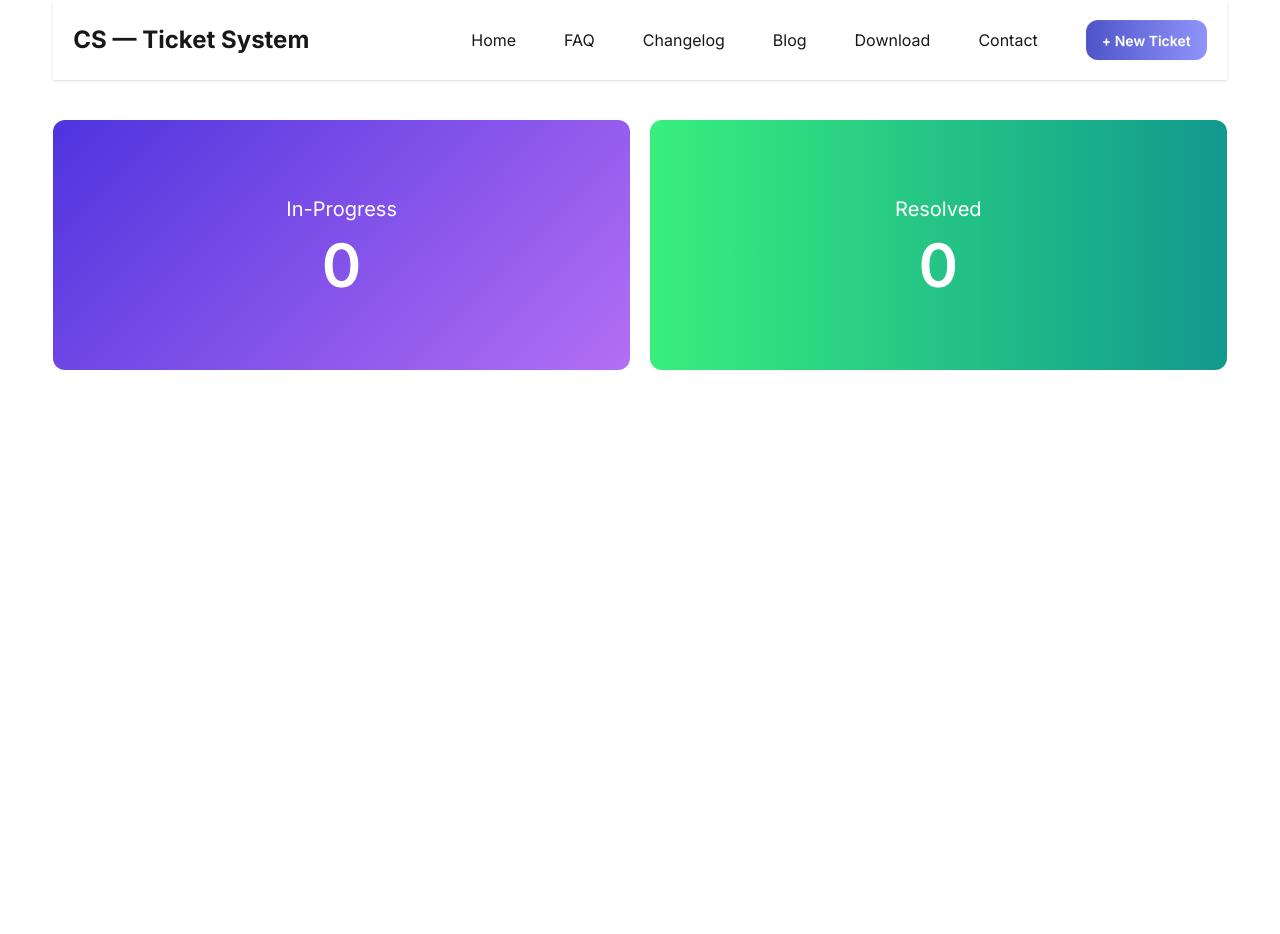
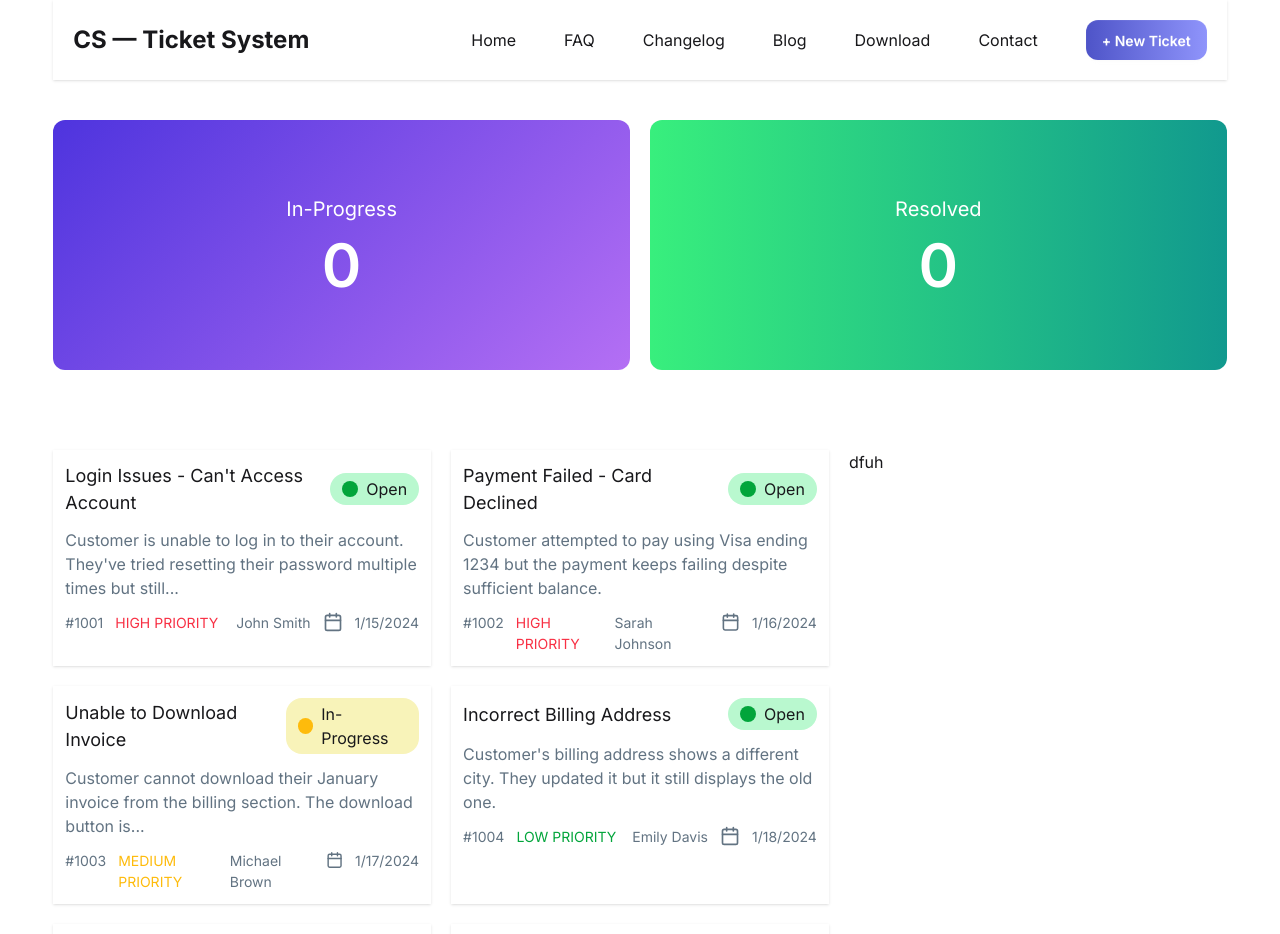
Before and after one commit to sukanta022/Customer-Support-Zone_React, a React (Vite) app: page / in a window 1280 px wide. Shown: the top 934 px of the page. Before the commit the page ends 800 px from the top, so only its background shows below. Built offline with nearby package versions, Linux system fonts and the light colour scheme.

Commit message:
added all tickets in UI

```diff
--- /dev/null
+++ b/src/Components/Ticket.jsx
@@ -0,0 +1,35 @@
+import React from 'react';
+import { Calendar } from 'lucide-react';
+const Ticket = ({ticket}) => {
+    console.log(ticket)
+    return (
+        <div className=' bg-[#FFFFFF] shadow p-3 space-y-3'>
+            <div className='flex justify-between items-center'>
+                <p className='text-[18px] '>{ticket.title}</p>
+
+                <div className={`${ticket.status==="In- Progress" ? "bg-[#F8F3B9]" : "bg-[#B9F8CF]"} py-1 px-3 bg-[#B9F8CF] rounded-2xl flex justify-center items-center gap-2`}>
+                    <p className={`${ticket.status==="In- Progress" ? "bg-[#FEBB0C]": "bg-[#02A53B]"} w-4 h-4 rounded-full`}></p>
+                    <p> {ticket.status}</p>
+                </div>
+            </div>
+
+            <p className='text-[16px] text-[#627382]'>{ticket.description}</p>
+
+            <div className='flex justify-between items-center'>
+                <div className='text-[14px] flex gap-3'>
+                    <p className=' text-[#627382]'>{ticket.id}</p>
+                    <p className={`${ticket.priority==="HIGH PRIORITY" && "text-[#F83044]"} ${ticket.priority==="MEDIUM PRIORITY" && "text-[#FEBB0C]"} ${ticket.priority==="LOW PRIORITY" && "text-[#02A53B]"}`}>{ticket.priority}</p>
+                </div>
+
+                <div className='text-[14px] text-[#627382] flex gap-3'>
+                    <p>{ticket.customer}</p>
+                    <Calendar className='w-5 h-5' />
+                    <p>{ticket.createdAt}</p>
+                </div>
+
+            </div>
+        </div>
+    );
+};
+
+export default Ticket;
--- a/src/Components/TicketContainer.jsx
+++ b/src/Components/TicketContainer.jsx
@@ -1,12 +1,25 @@
 import React, { use } from 'react';
 import State from './State';
+import Ticket from './Ticket';
 
 const TicketContainer = ({ticketPromise}) => {
     const allTickets = use(ticketPromise)
-    console.log(allTickets)
+
     return (
         <div>
             <State></State>
+
+            <section className='w-11/12 mx-auto py-10 grid grid-cols-1 lg:grid-cols-12 gap-5'>
+                <div className='lg:col-span-8 grid grid-cols-1 lg:grid-cols-2 gap-5'>
+                    {
+                        allTickets.map(ticket => <Ticket ticket={ticket}></Ticket>)
+                    }
+                </div>
+
+                <div className='lg:col-span-4 space-y-5 '>
+                    dfuh
+                </div>
+            </section>
         </div>
     );
 };
```
